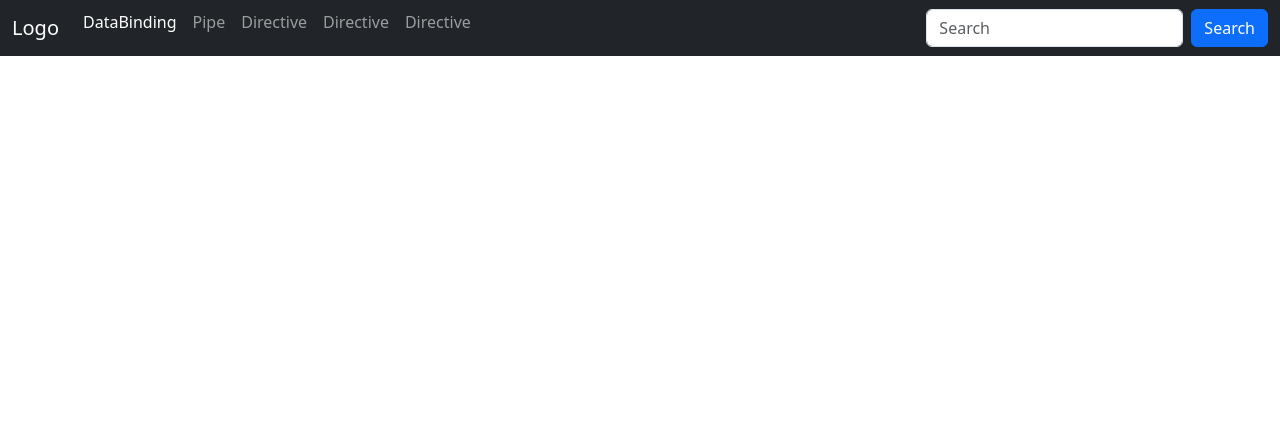
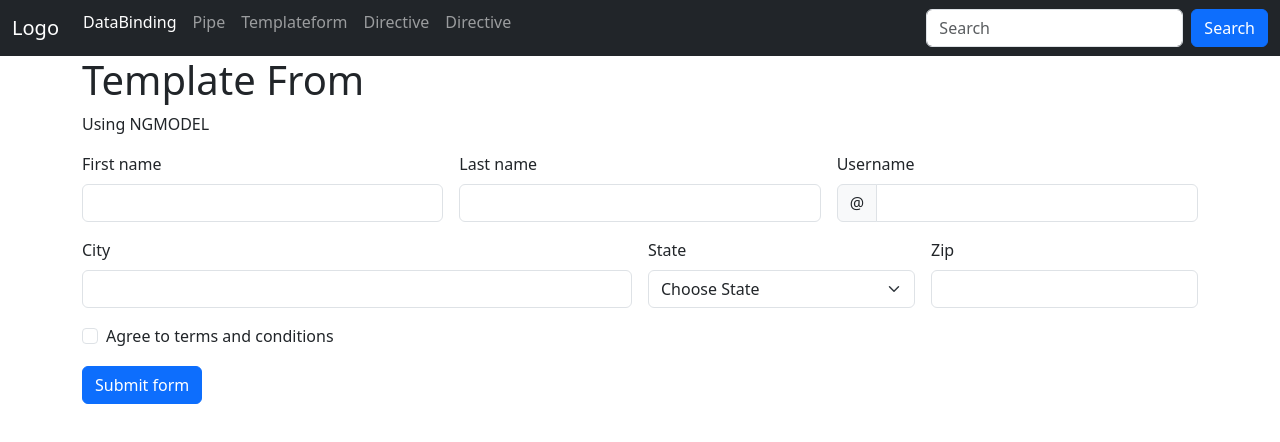
Before and after one commit to ritikshow/angular_tutorial, an Angular app: page /TemplateForm in a window 1280 px wide. Before the commit this address led to /. Shown: the top 442 px of the page. Built offline with nearby package versions, Linux system fonts and the light colour scheme.

Commit message:
TemplateForm

```diff
--- /dev/null
+++ b/src/app/Component/Form/reactive-form/reactive-form.component.html
@@ -0,0 +1 @@
+<p>reactive-form works!</p>
--- /dev/null
+++ b/src/app/Component/Form/template-form/template-form.component.html
@@ -0,0 +1,56 @@
+<div class="row">
+  <h1>Template From</h1>
+  <p>Using NGMODEL</p>
+</div>
+
+<form class="row g-3 needs-validation" novalidate>
+  <div class="col-md-4">
+    <label class="form-label">First name</label>
+    <input type="text" name="firstName"  [(ngModel)]="StudentObh.firstName"class="form-control">
+  </div>
+  <div class="col-md-4">
+    <label class="form-label">Last name</label>
+    <input type="text" name="lastName" [(ngModel)]="StudentObh.lastName" class="form-control">
+  </div>
+  <div class="col-md-4">
+    <label class="form-label">Username</label>
+    <div class="input-group ">
+      <span class="input-group-text">&#64;</span>
+      <input type="text" name="userName" [(ngModel)]="StudentObh.userName" class="form-control">
+    </div>
+  </div>
+  <div class="col-md-6">
+    <label class="form-label">City</label>
+    <input type="text" name="city" [(ngModel)]="StudentObh.city"class="form-control">
+
+  </div>
+  <div class="col-md-3">
+    <label class="form-label">State</label>
+    <select class="form-select" name="state"  [(ngModel)]="StudentObh.state" >
+      <option selected disabled value="">Choose State</option>
+      <option>Maharastra</option>
+      <option>Karnataka</option>
+      <option>Bihar</option>
+    </select>
+
+  </div>
+  <div class="col-md-3">
+    <label class="form-label">Zip</label>
+    <input type="text" name="zipCode" [(ngModel)]="StudentObh.zipCode" class="form-control">
+  </div>
+  <div class="col-12">
+    <div class="form-check">
+      <input class="form-check-input" name="isacceptTerm" [(ngModel)]="StudentObh.isacceptTerm" type="checkbox">
+      <label class="form-check-label">
+        Agree to terms and conditions
+      </label>
+
+    </div>
+  </div>
+  <div class="col-12">
+    <button class="btn btn-primary" type="submit" (click)="onSubmit()">Submit form</button>
+  </div>
+</form>
+<div class="col-4">
+  {{formvalue | json}}
+</div>
--- /dev/null
+++ b/src/app/Component/Form/template-form/template-form.component.ts
@@ -0,0 +1,27 @@
+import { Component } from '@angular/core';
+
+
+@Component({
+  selector: 'app-template-form',
+  templateUrl: './template-form.component.html',
+  styleUrls: ['./template-form.component.css']
+})
+export class TemplateFormComponent {
+  StudentObh: any={
+    firstName:'',
+    lastName: '',
+    userName: '',
+    city:'',
+    state:'',
+    zipCode:'',
+    isacceptTerm: false
+  }
+ formvalue:any;
+
+
+  onSubmit(){
+    this.formvalue=this.StudentObh;
+    console.log("FormData",this.formvalue)
+  }
+
+}
--- a/src/app/app-routing.module.ts
+++ b/src/app/app-routing.module.ts
@@ -2,10 +2,12 @@ import { NgModule } from '@angular/core';
 import { RouterModule, Routes } from '@angular/router';
 import { PipeComponent } from './Component/pipe/pipe.component';
 import { DataBindingComponent } from './Component/data-binding/data-binding.component';
+import { TemplateFormComponent } from './Component/Form/template-form/template-form.component';
 
 const routes: Routes = [
  { path: 'pipe',component:PipeComponent},
- { path: 'Data-Binding',component:DataBindingComponent}
+ { path: 'Data-Binding',component:DataBindingComponent},
+ {path:'TemplateForm',component:TemplateFormComponent}
 
 
 
--- a/src/app/app.component.html
+++ b/src/app/app.component.html
@@ -13,7 +13,7 @@
           <a class="nav-link" routerLink="pipe">Pipe</a>
         </li>
         <li class="nav-item" style="margin-top:-12px;">
-          <a class="nav-link" href="javascript:void(0)">Directive</a>
+          <a class="nav-link" routerLink="TemplateForm">Templateform</a>
         </li>
         <li class="nav-item" style="margin-top:-12px;">
           <a class="nav-link" href="javascript:void(0)">Directive</a>
@@ -29,6 +29,8 @@
     </div>
   </div>
 </nav>
+
+
 <div class="container">
   <router-outlet></router-outlet>
 </div>
```
Also changed, not shown: src/app/Component/Form/reactive-form/reactive-form.component.ts (added, +10 -0 lines), src/app/app.module.ts (+8 -2 lines), src/app/Component/Form/reactive-form/reactive-form.component.css (added), src/app/Component/Form/template-form/template-form.component.css (added), 2 other files (tests, documents, lock files or other folders).
